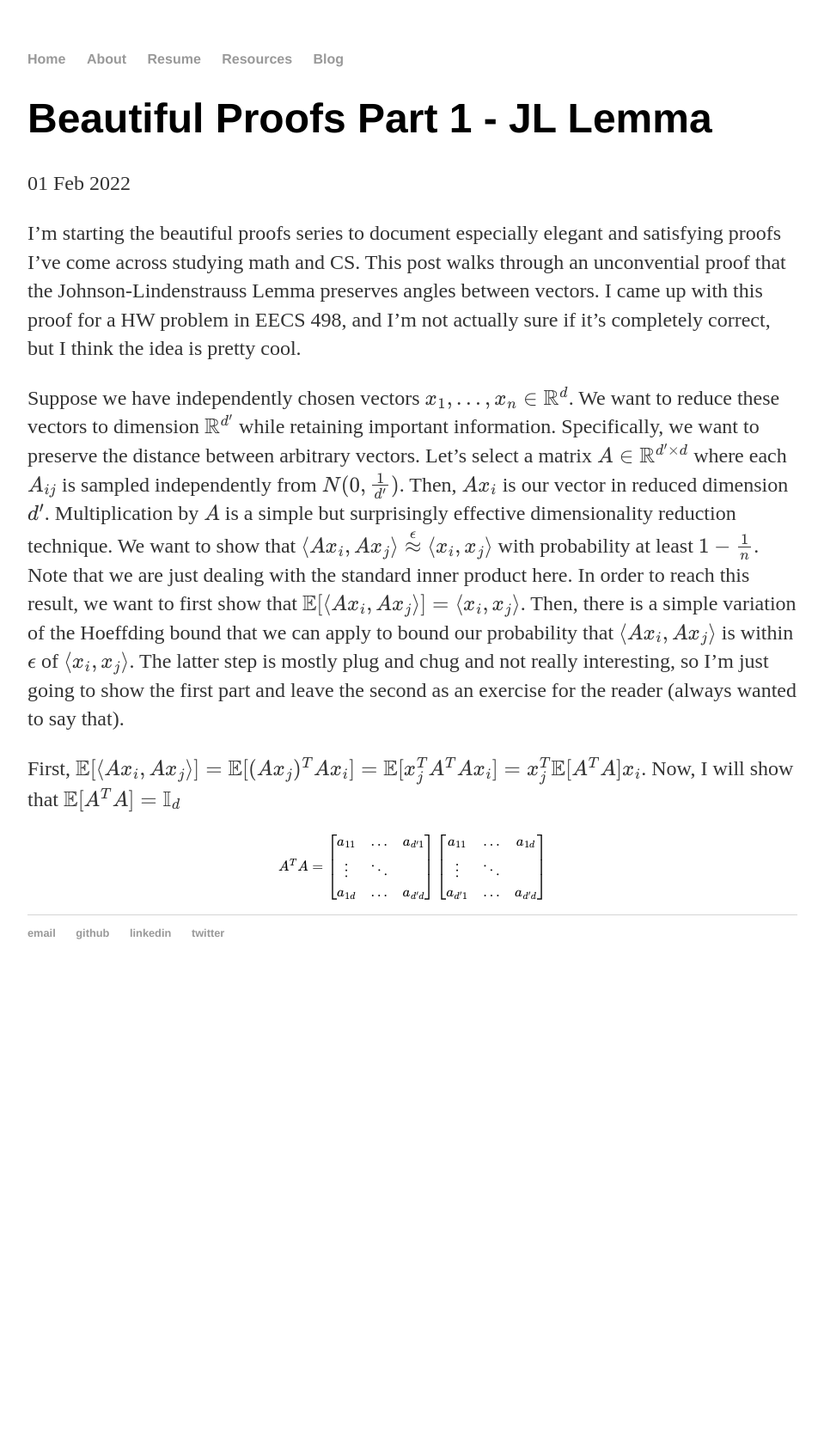
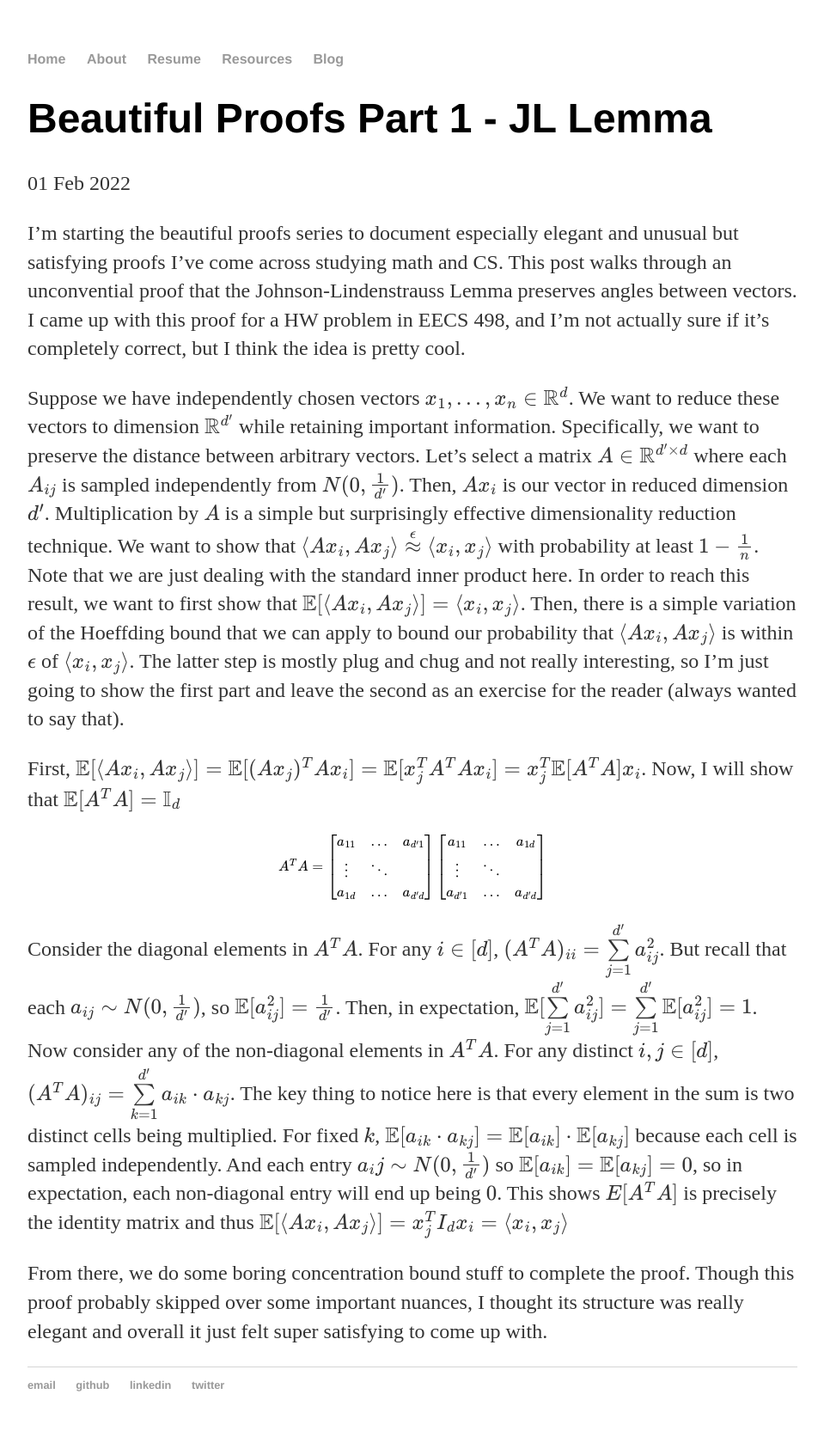
Before and after one commit to avyukd/avyukd.github.io, a Jekyll site: the page built from _posts/2022-02-01-beautiful-proofs-1.md, in a window 1280 px wide. Shown: the whole page at 86% size, without its empty margins (160-1119 px from the left). Built offline with Jekyll 4.4.1, drawn with Linux system fonts in a browser that asks for light colours; formulas are drawn with MathJax 3; before the commit the page ends 1153 px from its top, so only the background shows below that.

Commit message:
finished post

```diff
--- a/_posts/2022-02-01-beautiful-proofs-1.md
+++ b/_posts/2022-02-01-beautiful-proofs-1.md
@@ -3,7 +3,7 @@ layout: post
 title: "Beautiful Proofs Part 1 - JL Lemma"
 date: 2022-02-01
 ---
-I’m starting the beautiful proofs series to document especially elegant and satisfying proofs I’ve come across studying math and CS. This post walks through an unconvential proof that the Johnson-Lindenstrauss Lemma preserves angles between vectors. I came up with this proof for a HW problem in EECS 498, and I’m not actually sure if it’s completely correct, but I think the idea is pretty cool.
+I’m starting the beautiful proofs series to document especially elegant and unusual but satisfying proofs I’ve come across studying math and CS. This post walks through an unconvential proof that the Johnson-Lindenstrauss Lemma preserves angles between vectors. I came up with this proof for a HW problem in EECS 498, and I’m not actually sure if it’s completely correct, but I think the idea is pretty cool.
 
 Suppose we have independently chosen vectors $$ x_1,\dots,x_n \in \mathbb{R}^d $$. We want to reduce these vectors to dimension $$\mathbb{R}^{d^\prime}$$ while retaining important information. Specifically, we want to preserve the distance between arbitrary vectors. Let's select a matrix $$A \in \mathbb{R}^{d^\prime\times d}$$ where each $$A_{ij}$$ is sampled independently from $$N(0, \frac{1}{d'})$$. Then, $$Ax_i$$ is our vector in reduced dimension $$d^\prime$$. Multiplication by $$A$$ is a simple but surprisingly effective dimensionality reduction technique. We want to show that $$\langle Ax_i, Ax_j \rangle \stackrel{\epsilon}{\approx} \langle x_i, x_j \rangle$$ with probability at least $$1-\frac{1}{n}$$. Note that we are just dealing with the standard inner product here. In order to reach this result, we want to first show that $$\mathbb{E}[\langle Ax_i, Ax_j \rangle] = \langle x_i, x_j \rangle$$. Then, there is a simple variation of the Hoeffding bound that we can apply to bound our probability that $$\langle Ax_i, Ax_j \rangle$$ is within $$\epsilon$$ of $$\langle x_i, x_j \rangle$$. The latter step is mostly plug and chug and not really interesting, so I'm just going to show the first part and leave the second as an exercise for the reader (always wanted to say that).
 
@@ -21,3 +21,7 @@ A^TA = \begin{bmatrix}
     a_{d^\prime1} & \dots & a_{d^\prime d}
     \end{bmatrix}
 $$
+
+Consider the diagonal elements in $$A^TA$$. For any $$i\in[d]$$, $$(A^TA)_{ii} = \sum\limits_{j=1}^{d^\prime} a_{ij}^2$$. But recall that each $$a_{ij} \sim N(0, \frac{1}{d^\prime})$$, so $$\mathbb{E}[a_{ij}^2] = \frac{1}{d^\prime}$$. Then, in expectation, $$\mathbb{E}[\sum\limits_{j=1}^{d^\prime} a_{ij}^2] = \sum\limits_{j=1}^{d^\prime}\mathbb{E}[a_{ij}^2] = 1$$. Now consider any of the non-diagonal elements in $$A^TA$$. For any distinct $$i,j\in[d]$$, $$(A^TA)_{ij} = \sum\limits_{k=1}^{d^{\prime}}a_{ik} \cdot a_{kj}$$. The key thing to notice here is that every element in the sum is two distinct cells being multiplied. For fixed $$k$$, $$\mathbb{E}[a_{ik} \cdot a_{kj}] = \mathbb{E}[a_{ik}] \cdot \mathbb{E}[a_{kj}]$$ because each cell is sampled independently. And each entry $$a_ij \sim N(0, \frac{1}{d^{\prime}})$$ so $$\mathbb{E}[a_{ik}] = \mathbb{E}[a_{kj}] = 0$$, so in expectation, each non-diagonal entry will end up being $$0$$. This shows $$E[A^TA]$$ is precisely the identity matrix and thus $$\mathbb{E}[\langle Ax_i, Ax_j \rangle] = x_j^TI_dx_i = \langle x_i, x_j \rangle$$
+
+From there, we do some boring concentration bound stuff to complete the proof. Though this proof probably skipped over some important nuances, I thought its structure was really elegant and overall it just felt super satisfying to come up with.
```
